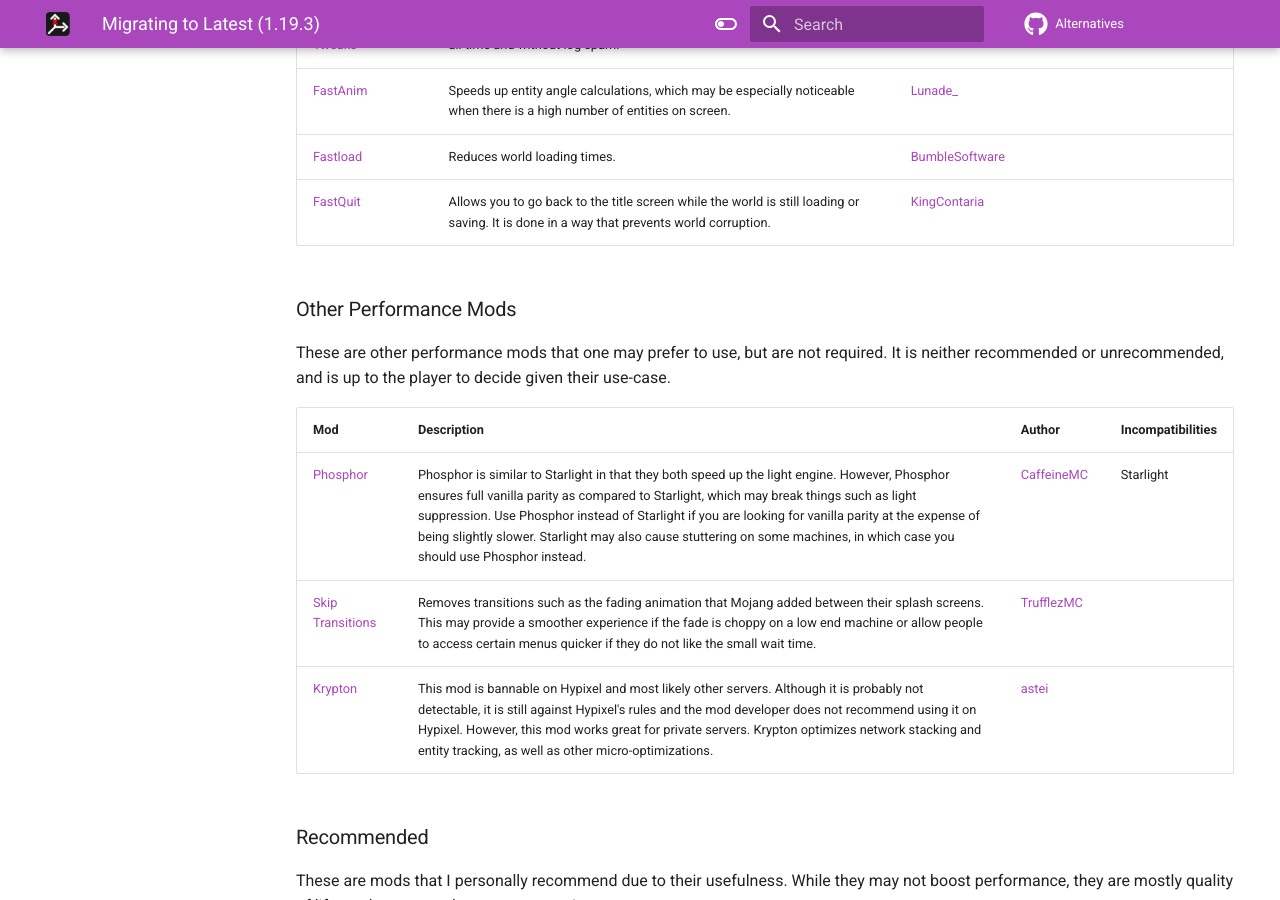
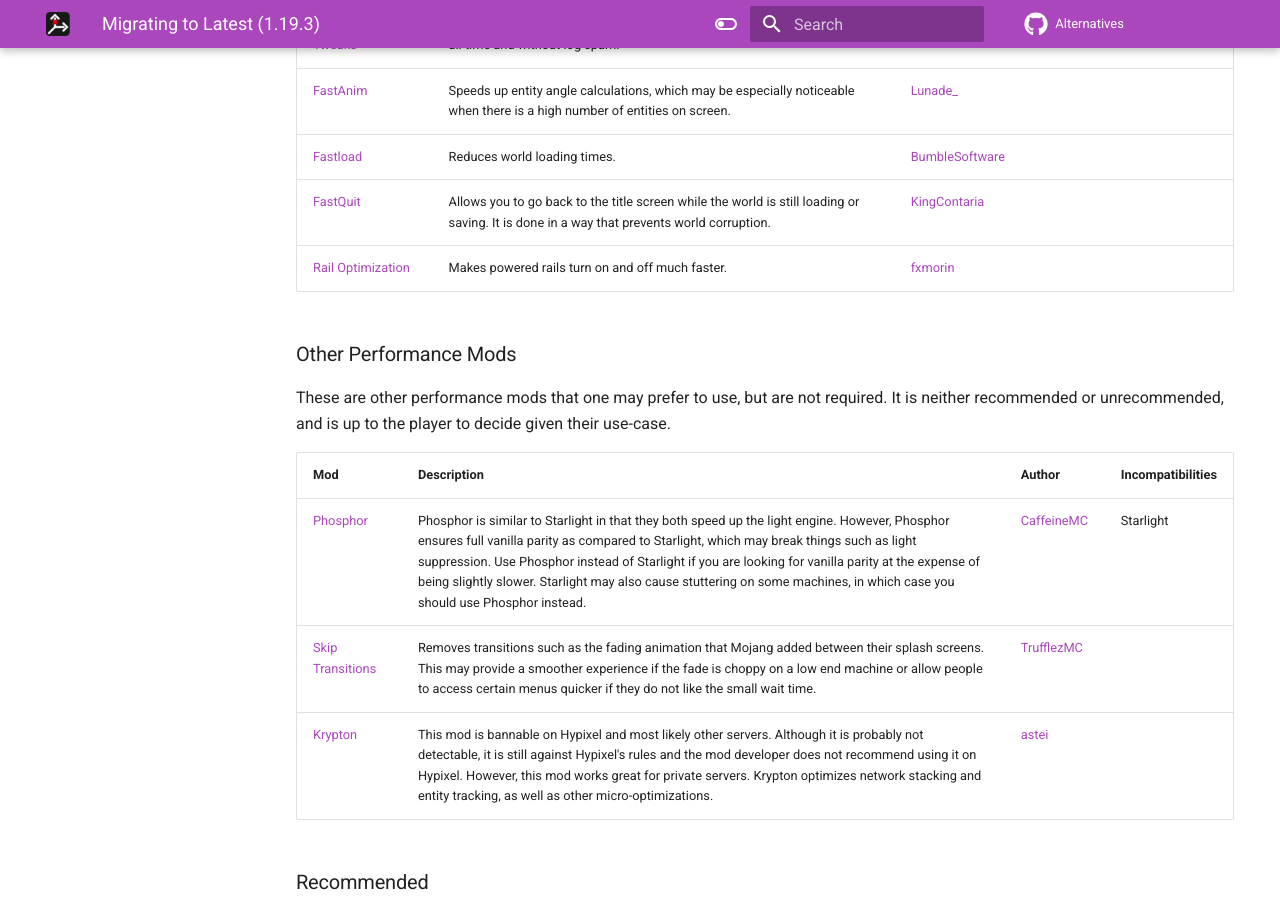
Before and after one commit to MicrocontrollersDev/Alternatives, an MkDocs documentation site: the page built from docs/latest/migrating.md, in a window 1280 px wide and 900 px high, scrolled down 3112 px. Built offline with MkDocs 1.6.1 and Material for MkDocs 9.7.7, drawn with Linux system fonts in a browser that asks for light colours; comment, search, counter and statistics services are not loaded.

Commit message:
rail optimization

```diff
--- a/docs/latest/migrating.md
+++ b/docs/latest/migrating.md
@@ -132,6 +132,7 @@
 | [FastAnim](https://modrinth.com/mod/fastanim) | Speeds up entity angle calculations, which may be especially noticeable when there is a high number of entities on screen. | [Lunade_](https://github.com/AViewFromTheTop) |
 | [Fastload](https://modrinth.com/mod/fastload) | Reduces world loading times. | [BumbleSoftware](https://github.com/BumbleSoftware) |
 | [FastQuit](https://modrinth.com/mod/fastquit) | Allows you to go back to the title screen while the world is still loading or saving. It is done in a way that prevents world corruption. | [KingContaria](https://github.com/KingContaria) |
+| [Rail Optimization](https://modrinth.com/mod/rail-optimization) | Makes powered rails turn on and off much faster. | [fxmorin](https://github.com/fxmorin) |
 
 ### Other Performance Mods
 
```
